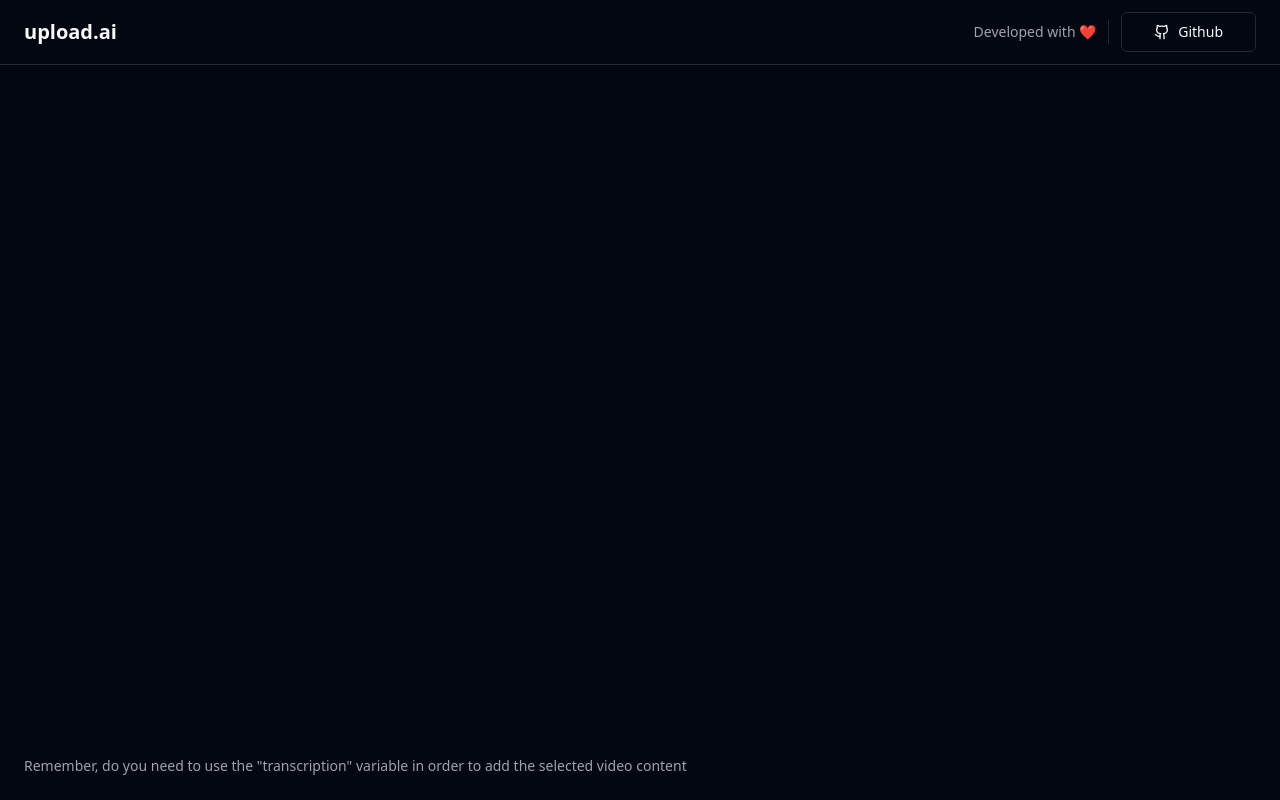
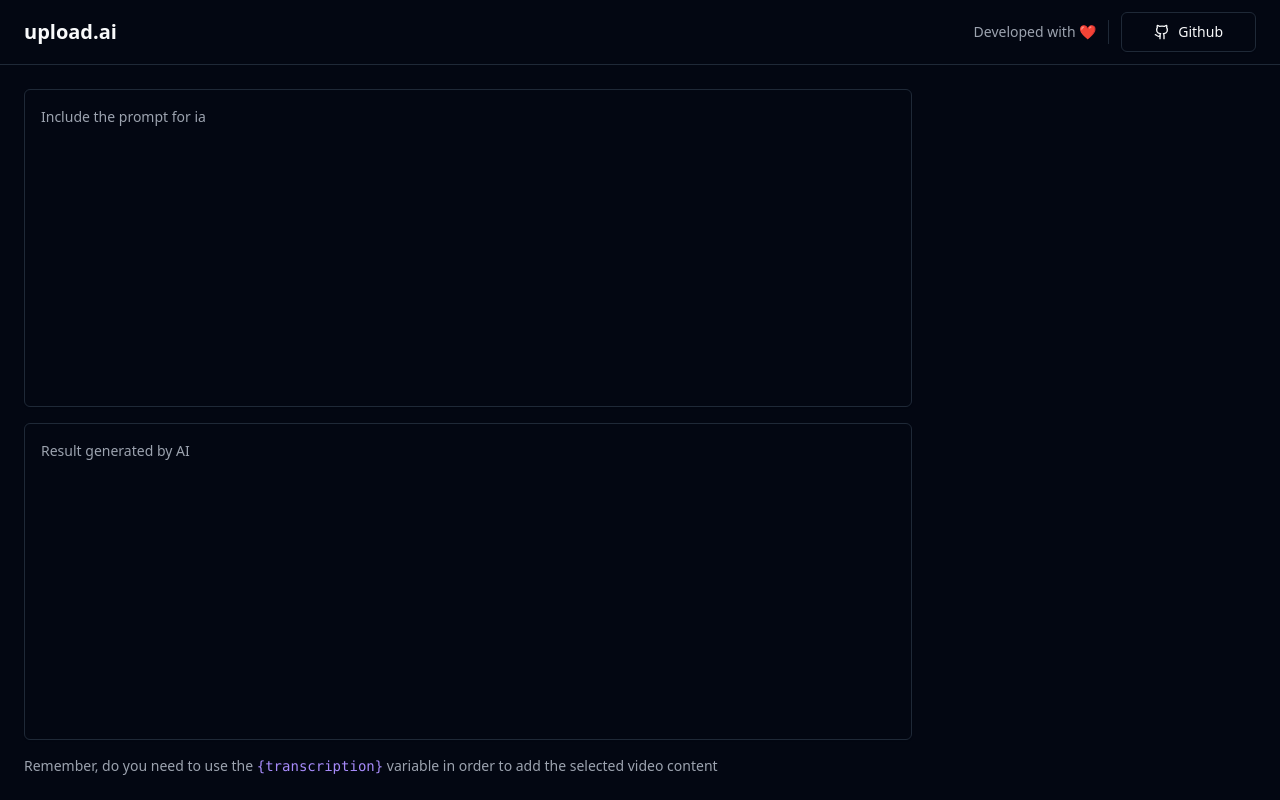
Before and after one commit to jnunes-ds/upload-ai-web, a React (Vite) app: page / in a window 1280 px wide. Built offline with nearby package versions, Linux system fonts and the light colour scheme.

Commit message:
feat: add body

```diff
--- a/src/App.tsx
+++ b/src/App.tsx
@@ -1,34 +1,42 @@
 import { Github } from 'lucide-react';
 import { Button } from "./components/ui/button";
 import { Separator } from './components/ui/separator';
+import { Textarea } from './components/ui/textarea';
 
 export function App() {
 
   return (
-    <div className='min-h-screen flex flex-col'>
+    <div className="min-h-screen flex flex-col">
       <div className="px-6 py-3 flex items-center justify-between border-b">
         <h1 className="text-xl font-bold">upload.ai</h1>
 
         <div className="flex items-center gap-3">
-          <span className="text-sm text-muted-foreground">Developed with ❤️ </span>
-          <Separator orientation='vertical'   className='h-6' />
+          <span className="text-sm text-muted-foreground">
+            Developed with ❤️{" "}
+          </span>
+          <Separator orientation="vertical" className="h-6" />
           <Button variant="outline" size="lg">
-            <Github  className='w-4 h-4 mr-2' />
+            <Github className="w-4 h-4 mr-2" />
             Github
           </Button>
         </div>
       </div>
 
-      <main className='flex-1 p-6 flex gap-6'>
-        <div className='flex flex-col flex-1 gap-4'>
-          <div className='grid grid-rows-2  gap-4 flex-1 '>
-
+      <main className="flex-1 p-6 flex gap-6">
+        <div className="flex flex-col flex-1 gap-4">
+          <div className="grid grid-rows-2  gap-4 flex-1 ">
+            <Textarea className='resize-none p-4 leading-relaxed' placeholder="Include the prompt for ia" />
+            <Textarea className='resize-none p-4 leading-relaxed' placeholder="Result generated by AI" />
           </div>
 
-          <p className='text-sm text-muted-foreground'>Remember, do you need to use the "transcription" variable in order to add the selected video content</p>
+          <p className="text-sm text-muted-foreground">
+            Remember, do you need to use the{" "}
+            <code className="text-violet-400">{"{transcription}"}</code>{" "}
+            variable in order to add the selected video content
+          </p>
         </div>
-        <aside className='w-80'></aside>
+        <aside className="w-80"></aside>
       </main>
     </div>
-  )
+  );
 }
--- /dev/null
+++ b/src/components/ui/textarea.tsx
@@ -0,0 +1,24 @@
+import * as React from "react"
+
+import { cn } from "@/lib/utils"
+
+export interface TextareaProps
+  extends React.TextareaHTMLAttributes<HTMLTextAreaElement> {}
+
+const Textarea = React.forwardRef<HTMLTextAreaElement, TextareaProps>(
+  ({ className, ...props }, ref) => {
+    return (
+      <textarea
+        className={cn(
+          "flex min-h-[60px] w-full rounded-md border border-input bg-transparent px-3 py-2 text-sm shadow-sm placeholder:text-muted-foreground focus-visible:outline-none focus-visible:ring-1 focus-visible:ring-ring disabled:cursor-not-allowed disabled:opacity-50",
+          className
+        )}
+        ref={ref}
+        {...props}
+      />
+    )
+  }
+)
+Textarea.displayName = "Textarea"
+
+export { Textarea }
```
